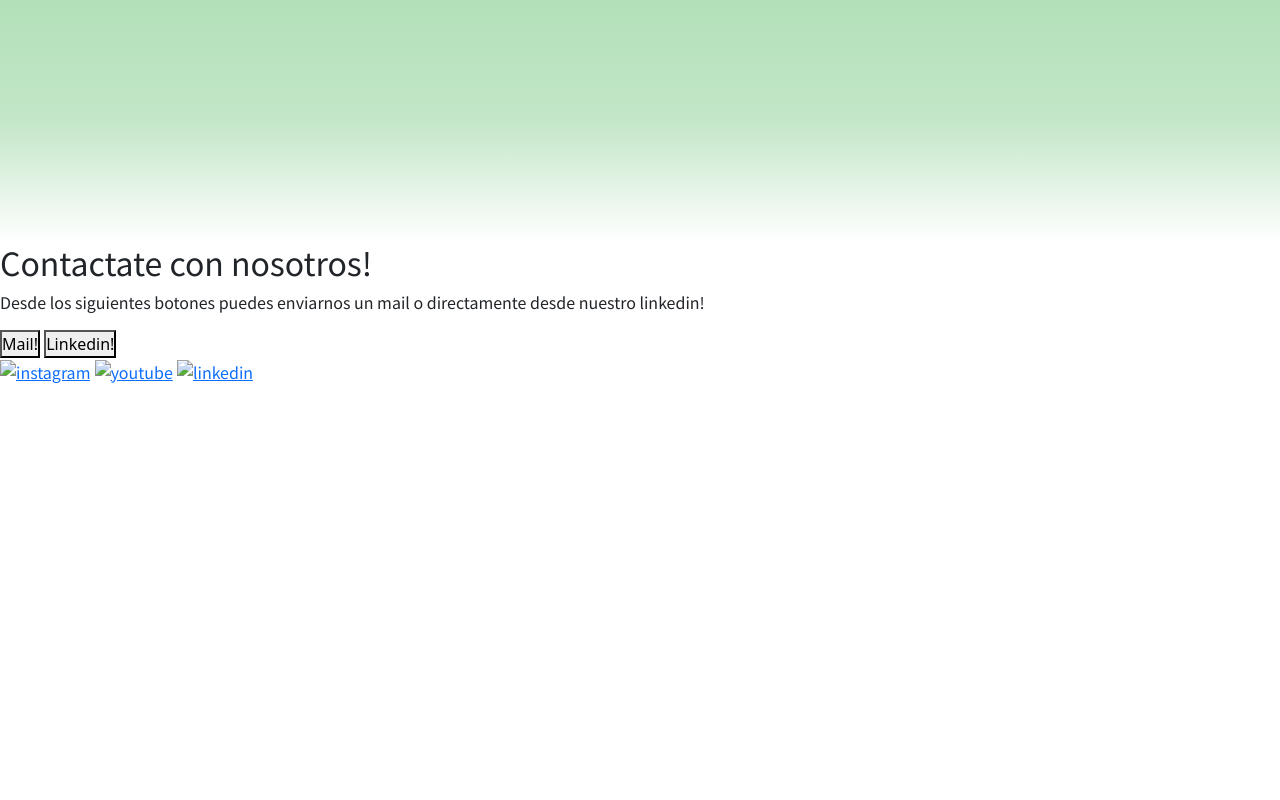
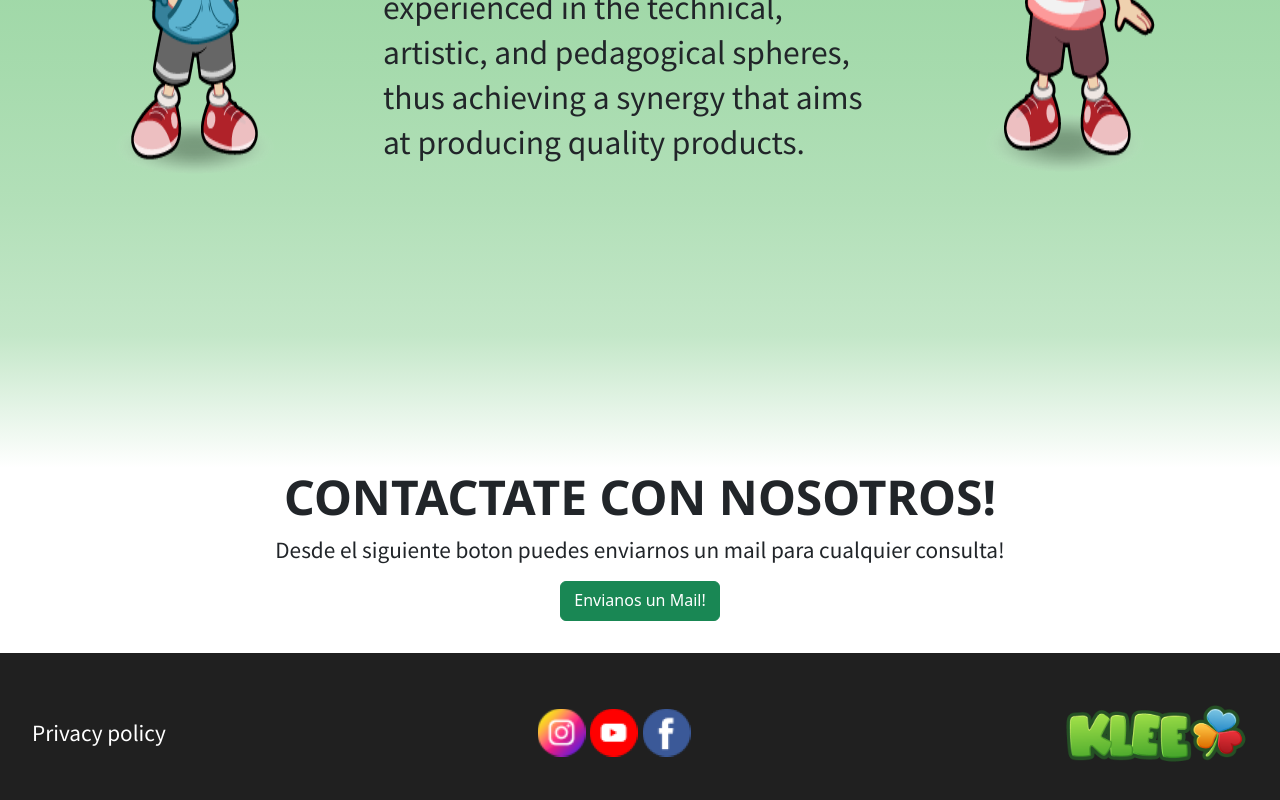
Before and after one commit to geregrassi12/klee-games, a plain HTML site: page index.html in a window 1280 px wide. Shown: the part 2268-3068 px from the top of the page. Before the commit the page ends 2652 px from the top, so only its background shows below. Drawn offline with nearby package versions, Linux system fonts and the light colour scheme; a web font is replaced by a local one.

Commit message:
eleven commit

```diff
--- a/css/styles.css
+++ b/css/styles.css
@@ -10,6 +10,10 @@
     --clr-main-dark: rgba(52, 172, 68, 0.877);
     --clr-btn: rgb(114, 255, 133);
     --clr-white: white;
+    --clr-white-gray: rgb(192, 192, 192);
+    --clr-gray: gray;
+    --clr-black-gray: rgb(64, 64, 64);
+    --clr-dark-gray: rgb(32, 32, 32);
     --clr-black: black;
 }
 
@@ -286,7 +290,7 @@ main {
 }
 
     .about-us-two {
-    width: 60%;
+    width: 90%;
     display: flex;
     justify-content: center;
     align-items: center;
@@ -301,12 +305,78 @@ main {
     font-size: 7rem;
 }
 
-.about-us-two p {
+.about-us-parrafe{
+    display: flex;
+    justify-content: space-between;
+}
+.about-us-parrafe p{
+    padding-left: 5rem;
+    padding-right: 5rem;
     font-size: 30px;
     font-weight: 300;
 }
 
 
+/*                                      FOOTER                                                            */
+/*                                      Contacto                                                            */
+.contact{
+    display: flex;
+    justify-content: center;
+    align-items: center;
+    flex-direction: column;
+    margin-bottom: 2rem;
+}
+.contact h2{
+    font-family: 'Noto Sans', sans-serif;
+    font-weight: 800;
+    text-transform: uppercase;
+    font-size: 3rem;
+}
+.contact p{
+    font-size: 1.3rem;
+}
+/*                                      Redes                                                            */
+
+.container-footer{
+    background-color: var(--clr-dark-gray);
+    height: 10rem;
+    display: flex;
+    align-items: center;
+    justify-content: space-between;
+}
+.container-footer-policy a{
+    position: relative;
+    text-decoration: none;
+    color: white;
+    font-weight: 400;
+    font-size: 1.3rem;
+    margin-left: 2rem;
+    overflow: hidden;
+    padding-bottom: .6rem;
+}
+.container-footer-policy a::before {
+    content: '';
+    position: absolute;
+    width: 100%;
+    height: 3.5px;
+    background-color: var(--clr-white);
+    bottom: 0;
+    left: 0;
+    transform: scaleX(0);
+    transform-origin: bottom right;
+    transition: transform 0.3s ease;
+}
+
+.container-footer-policy a:hover::before {
+    transform: scaleX(1);
+    transform-origin: bottom left;
+}
+.container-footer-logo img{
+    width: 185px;
+    height: auto;
+    display: block;
+    margin-right: 2rem;
+}
 
 
 
--- a/index.html
+++ b/index.html
@@ -19,7 +19,7 @@
                 <span class="navbar-toggler-icon"></span>
             </button>
             <div class="navbar-img">
-                <a class="nav-link no-hover-effect" href="#">
+                <a class="nav-link no-hover-effect" href="index.html">
                     <img src="./img/logo_klee.png" alt="Logo Klee">
                 </a>
             </div>
@@ -42,10 +42,10 @@
                         </ul>
                     </li>
                     <li class="nav-item">
-                        <a class="nav-link" href="#"><b>ABOUT US</b></a>
+                        <a class="nav-link" href="#about-us"><b>ABOUT US</b></a>
                     </li>
                     <li class="nav-item">
-                        <a class="nav-link" href="#"><b>CONTACT</b></a>
+                        <a class="nav-link" href="#contact"><b>CONTACT</b></a>
                     </li>
                 </ul>
             </div>
@@ -126,15 +126,19 @@
             </div>
         </section>
         <!--                                      ABOUT US                                                            -->
-        <section class="about-us" id="about_us">
+        <section class="about-us" id="about-us">
             <div class="about-us-two">
                 <h2>About us</h2>
+                <div class="about-us-parrafe">
+                    <img src="./img/character_select_guy.png" alt="Tommy">
                     <p><b>Klee Games was conceived with the purpose of developing applications for children to learn and master
                         new
                         skills without neglecting their spirit of the game and fun, and allowing them to experiment through
                         senses and emotions in a healthy, playful, and interactive environment.
                         Our team is made up of professionals highly experienced in the technical, artistic, and pedagogical
                         spheres, thus achieving a synergy that aims at producing quality products.</b></p>
+                    <img src="./img/character_select_girl.png" alt="Tammy">
+                </div>
             </div>
         </section>
     </main>
@@ -142,15 +146,20 @@
     <footer>
         <section class="contact" id="contact">
             <h2>Contactate con nosotros!</h2>
-            <p>Desde los siguientes botones puedes enviarnos un mail o directamente desde nuestro linkedin!</p>
-            <button>Mail!</button>
-            <button>Linkedin!</button>
+            <p>Desde el siguiente boton puedes enviarnos un mail para cualquier consulta!</p>
+            <a href="mailto:geremias.grassi@gmail.com?subject=Consulta%20Klee%20Games" class="btn btn-success">Envianos un Mail!</a>
         </section>
-        <section class="container_redes">
-            <div class="redes">
-                <a href="#"><img src="" alt="instagram"></a>
-                <a href="#"><img src="" alt="youtube"></a>
-                <a href="#"><img src="" alt="linkedin"></a>
+        <section class="container-footer">
+            <div class="container-footer-policy">
+                <a href="#">Privacy policy</a>
+            </div>
+            <div class="container-footer-redes">
+                <a href="#"><img src="./img/instagram.png" alt="instagram"></a>
+                <a href="#"><img src="./img/youtube.png" alt="youtube"></a>
+                <a href="#"><img src="./img/facebook.png" alt="facebook"></a>
+            </div>
+            <div class="container-footer-logo">
+                <img src="./img/logo_klee.png" alt="logo_klee">
             </div>
         </section>
     </footer>
```
Also changed, not shown: img/character_select_girl.png (added), img/character_select_guy.png (added), img/facebook.png (added), img/instagram.png (added), img/youtube.png (added). Lines whose indentation alone changed are shown as unchanged.
